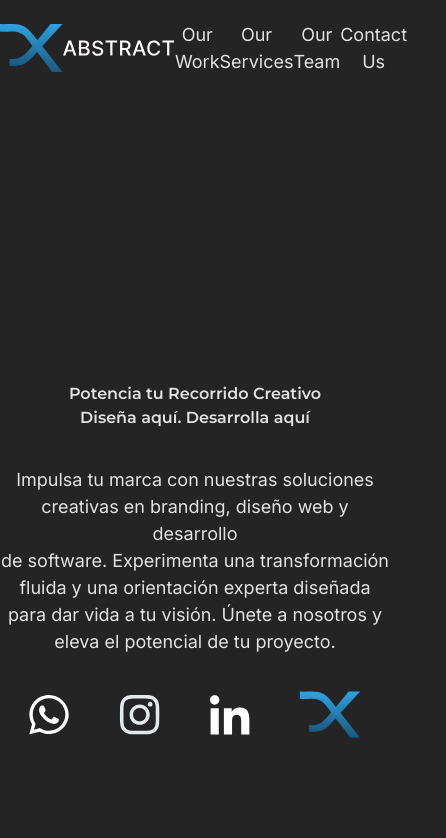
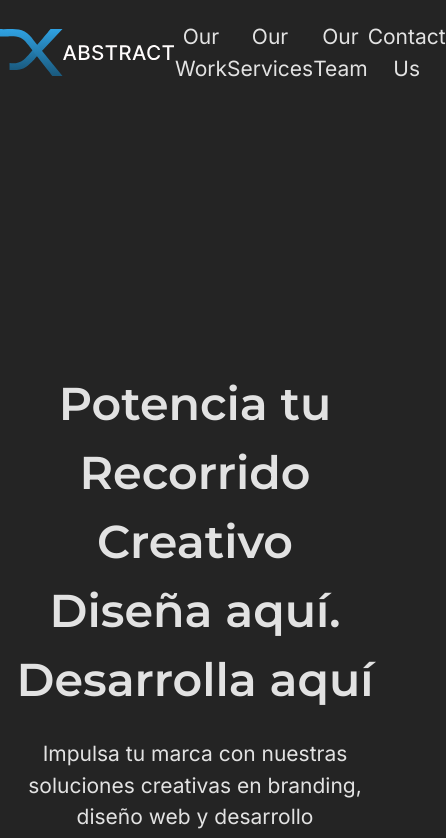
Before and after one commit to Dxabstract/DxLandingPage, a React (Vite) app: page / in a window 390 px wide. Shown: the top 838 px of the page, 446 px wide, since content can reach past the window. Built offline with nearby package versions, Linux system fonts and the light colour scheme.

Commit message:
Section 1 Responsive Desing change

```diff
--- a/src/components/section1.jsx
+++ b/src/components/section1.jsx
@@ -12,30 +12,32 @@ const Section1 = () => {
     return (
         <div className='h-[924px]' >
             <NavBarComponent/>
-            <div className='pt-[307px] flex items-center flex-col gap-9' >
-                <h1 className='2xl:text-fontBigTitles md:text-fontTitle font-montserrat font-semibold text-center   '>
+            <div className='pt-[285px] flex items-center flex-col gap-[24px]' >
+                <h1 className='2xl:text-fontBigTitles lg:text-fontBigTitles text-fontTitle font-montserrat font-semibold text-center   '>
                     Potencia tu Recorrido Creativo <br/>
                     Diseña aquí. Desarrolla aquí
                 </h1>
 
                 <p className='text-fontDefault text-center'>
-                    Impulsa tu marca con nuestras soluciones creativas en branding, diseño web y desarrollo<br/>
-                    de software. Experimenta una transformación fluida y una orientación experta diseñada<br/>
+                    Impulsa tu marca con nuestras soluciones creativas en branding, diseño web y desarrollo
+                    <br className="lg:block sm:hidden" />
+                    de software. Experimenta una transformación fluida y una orientación experta diseñada
+                    <br className="lg:block sm:hidden" />
                     para dar vida a tu visión. Únete a nosotros y eleva el potencial de tu proyecto.
                 </p>
 
-                <div className='flex gap-[50px]'>
+                <div className='flex gap-[45px] h-[73px] w-[298px]'>
                     <img src={logoWhatsapp} alt="" />
                     <img src={logoInstagram} alt="" />
                     <img src={logoLinkedin} alt="" />
                     <img src={logoDxST} alt="" />
                 </div>
+            </div>
 
-                {/* <svg width="1416" height="2" viewBox="0 0 1416 2" fill="none" xmlns="http://www.w3.org/2000/svg">
-                    <path d="M0.5 1H1417" stroke="#E3E8EA"/>
-                </svg> */}
-
-
+            <div className='flex justify-end pt-[54px]'>
+                <svg width="1167" height="2" viewBox="0 0 1416 2" fill="none" xmlns="http://www.w3.org/2000/svg">
+                        <path d="M0.5 1H1417" stroke="#E3E8EA"/>
+                </svg>
             </div>
 
         </div>
--- a/tailwind.config.js
+++ b/tailwind.config.js
@@ -11,10 +11,11 @@ export default {
       },
       fontSize: {
         // className="text-fontTitle"
-        'fontBigTitles': '76px',
+        'fontBiggestTitles': '76px',
+        'fontBigTitles': '69px',
         'fontTitle': '46px',
         'fontSubTitle': '24px',
-        'fontDefault': '18px',
+        'fontDefault': '21px',
       },
       fontFamily: {
         // className="font-inter"
```
